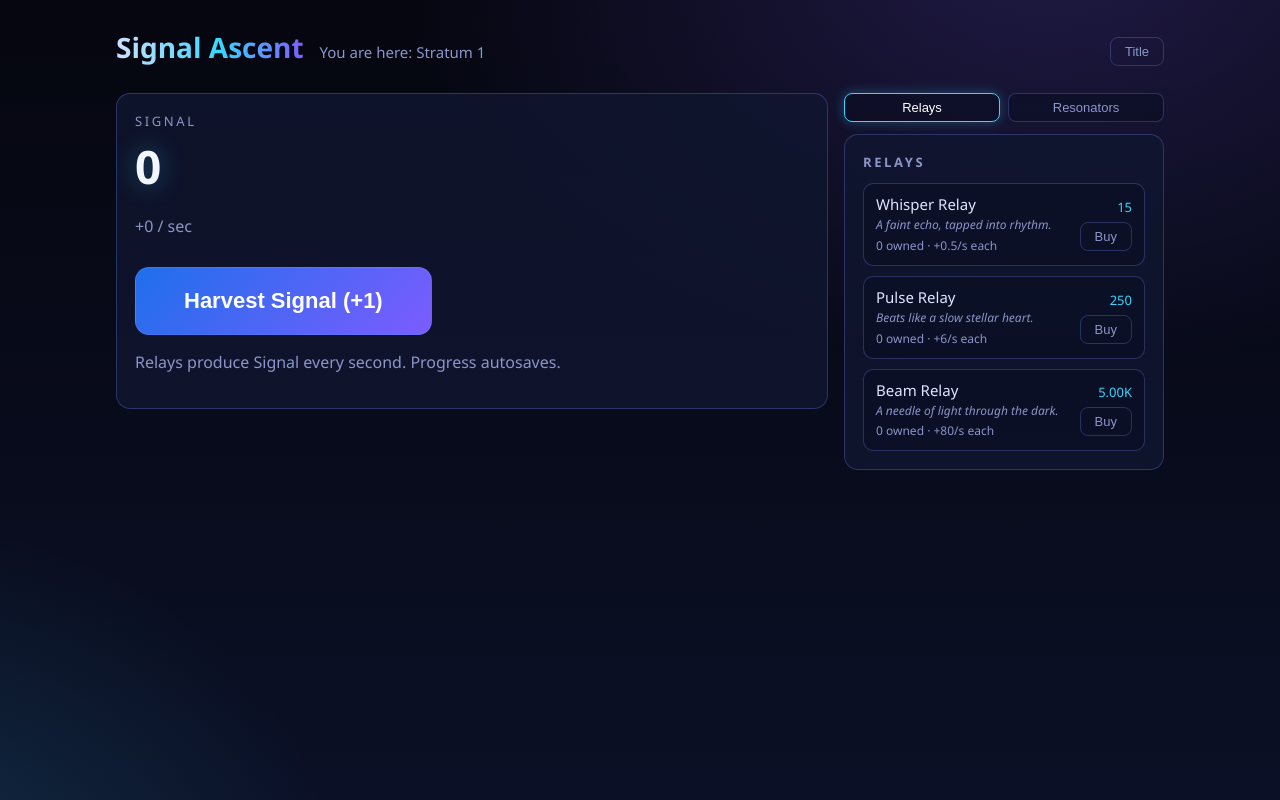
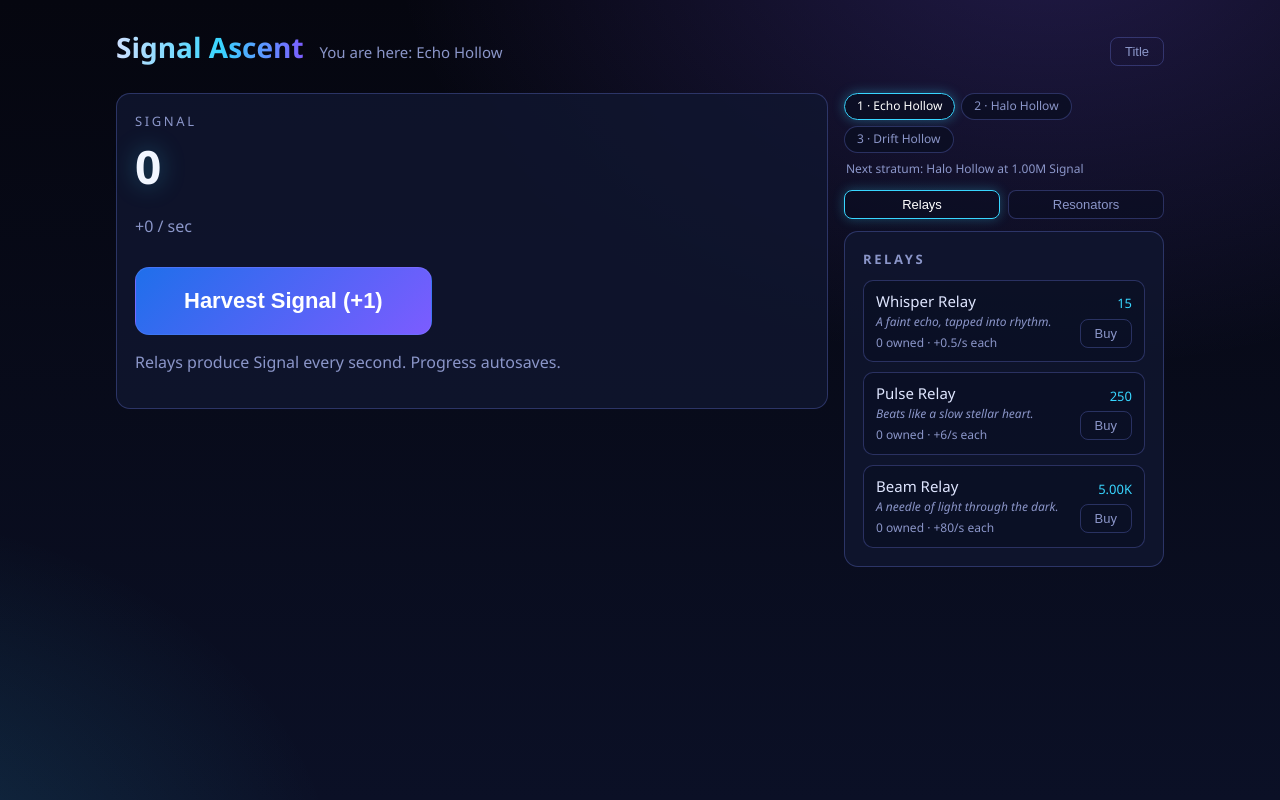
Before and after one commit to fr4iser90/autonomous-lab, a website built with Vite: page index.html in a window 1280 px wide. Both pictures are taken after a click on the button "Play". Built offline with nearby package versions, Linux system fonts and the light colour scheme.

Commit message:
M7: layer strip (always-visible stratum window, live #here, next-threshold line)

```diff
--- a/src/app/shell.ts
+++ b/src/app/shell.ts
@@ -4,6 +4,7 @@
  * render engine state. M4: restores from the save stub, runs the fixed
  * 20 Hz economy loop (step + re-render), autosaves every 15 s.
  * M5: the stratum (LayerEngine) is restored/saved alongside the economy.
+ * M7: the play view renders the layer strip (live stratum window) from it.
  */
 import { EconomyEngine } from '../economy/engine'
 import { LayerEngine } from '../economy/layers'
@@ -42,7 +43,7 @@ export function createShell(root: HTMLElement, options: ShellOptions = {}): Shel
   )
   const layers = new LayerEngine(loaded ? { layer: loaded.layer } : {})
   const titleView = buildTitleView()
-  const playView: PlayView = buildPlayView(engine)
+  const playView: PlayView = buildPlayView(engine, layers)
   let current: View = 'title'
 
   // M6: shop tabs — Relays (default) and Resonators panels, one visible.
--- a/src/app/views.ts
+++ b/src/app/views.ts
@@ -5,11 +5,14 @@
  * M4: main PLAY UI — big click, live rate, relay list with buy buttons,
  *     autosave stub wired in the shell (not in the view).
  * M6: shop tabs (Relays / Resonators) + Resonator upgrade list with buy.
+ * M7: layer strip always visible — live stratum window (5 chips) + next-threshold.
  */
 import { EconomyEngine } from '../economy/engine'
 import { RELAYS, getRelay } from '../data/generators'
 import { UPGRADES, type UpgradeEffect } from '../data/upgrades'
 import { format } from '../economy/format'
+import { LAYER_CAP, layerDef } from '../data/layers'
+import { LayerEngine } from '../economy/layers'
 
 /** Short human description of an upgrade effect (render only — M6). */
 function upgradeEffectText(effect: UpgradeEffect): string {
@@ -42,7 +45,7 @@ export interface PlayView {
   render: () => void
 }
 
-export function buildPlayView(engine: EconomyEngine): PlayView {
+export function buildPlayView(engine: EconomyEngine, layers: LayerEngine): PlayView {
   const section = document.createElement('section')
   section.id = 'play-view'
   section.className = 'view hidden'
@@ -61,7 +64,7 @@ export function buildPlayView(engine: EconomyEngine): PlayView {
         <p id="economy-note" class="muted">Relays produce Signal every second. Progress autosaves.</p>
       </section>
       <aside id="side-panels" aria-label="Panels">
-        <nav id="layer-strip" class="hidden" aria-label="Layer navigator"></nav>
+        <nav id="layer-strip" aria-label="Layer navigator"></nav>
         <nav id="shop-tabs" aria-label="Shop tabs">
           <button id="tab-relays" type="button" class="shop-tab active">Relays</button>
           <button id="tab-upgrades" type="button" class="shop-tab">Resonators</button>
@@ -108,8 +111,34 @@ export function buildPlayView(engine: EconomyEngine): PlayView {
   const signalEl = section.querySelector('#signal') as HTMLElement
   const rateEl = section.querySelector('#rate') as HTMLElement
   const clickBtn = section.querySelector('#click-signal') as HTMLButtonElement
+  const hereEl = section.querySelector('#here') as HTMLElement
+  const stripEl = section.querySelector('#layer-strip') as HTMLElement
+  let renderedLayer = -1
+
+  // M7: stratum window around the current layer (rebuild only on layer change).
+  function renderStrip(): void {
+    if (renderedLayer === layers.state.layer) return
+    renderedLayer = layers.state.layer
+    const curId = layers.state.layer
+    const cur = layers.def
+    hereEl.textContent = `You are here: ${cur.name}`
+    const start = Math.max(1, curId - 2)
+    const end = Math.min(LAYER_CAP, curId + 2)
+    const chips: string[] = []
+    for (let n = start; n <= end; n++) {
+      const d = layerDef(n)
+      const cls = n === curId ? 'layer-chip active' : 'layer-chip'
+      chips.push(`<span class="${cls}" data-layer-chip="${n}" title="${d.flavor}">${n} · ${d.name}</span>`)
+    }
+    const next = layers.next
+    const nextLine = next
+      ? `<p class="layer-next muted">Next stratum: ${next.name} at ${format(layers.def.threshold)} Signal</p>`
+      : `<p class="layer-next muted">Apex of the Strata</p>`
+    stripEl.innerHTML = chips.join('') + nextLine
+  }
 
   function render(): void {
+    renderStrip()
     signalEl.textContent = format(engine.state.signal)
     rateEl.textContent = `+${format(engine.productionPerSec())} / sec`
     clickBtn.textContent = `Harvest Signal (+${format(engine.clickPower())})`
--- a/src/styles.css
+++ b/src/styles.css
@@ -303,6 +303,11 @@ body {
   box-shadow: 0 0 12px rgba(56, 214, 255, 0.35);
 }
 
+.layer-next {
+  margin: 2px 2px 0;
+  font-size: 12px;
+}
+
 /* ---- responsive / motion ---- */
 @media (max-width: 760px) {
   #play-body {
```
Also changed, not shown: demo/ui-smoke.mjs (+10 -3 lines), src/app/shell.spec.ts (+56 -0 lines), demo/pre-pr/m1-play.png, demo/pre-pr/m2-play.png, demo/pre-pr/m4-play.png.
